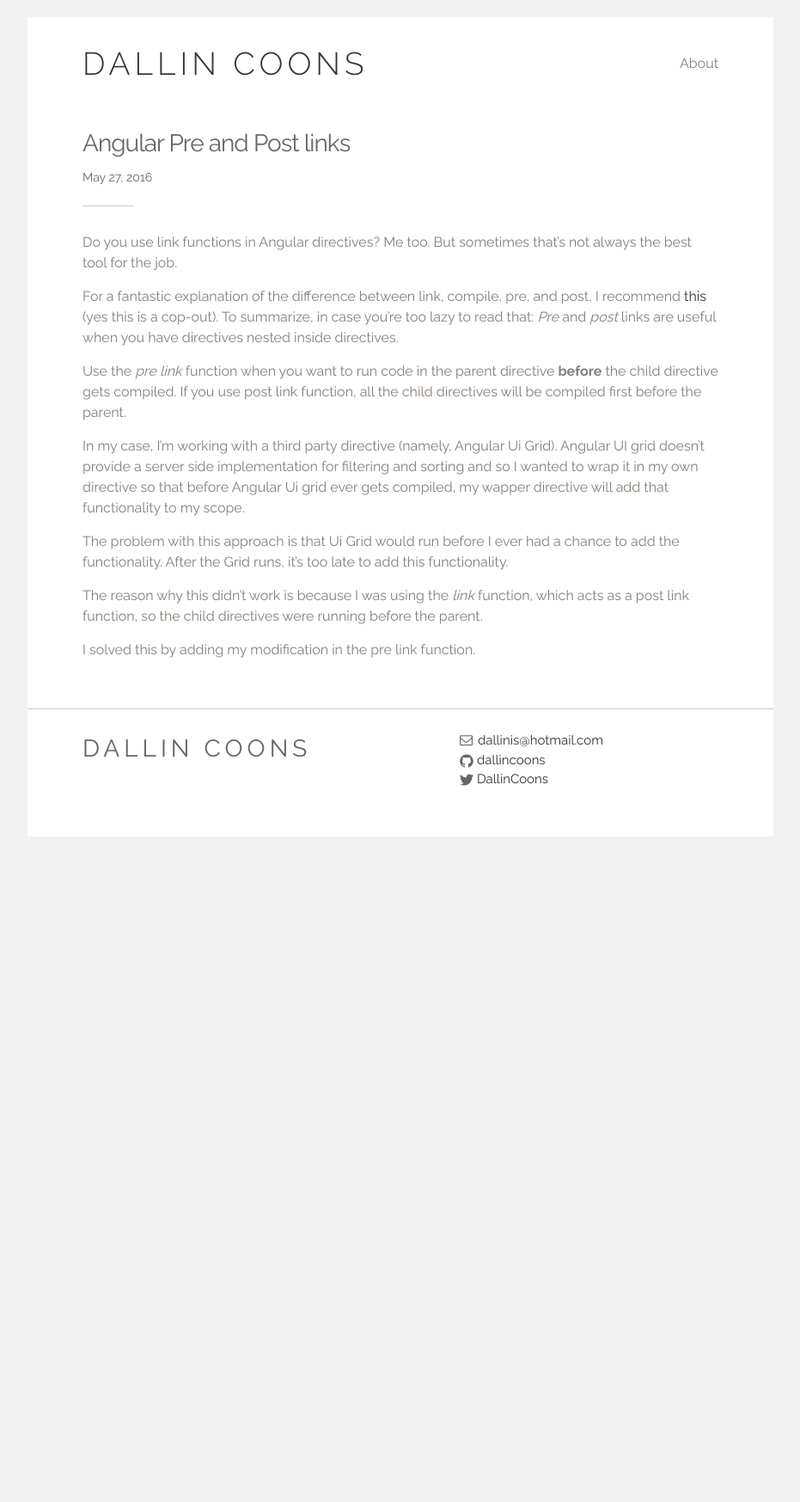
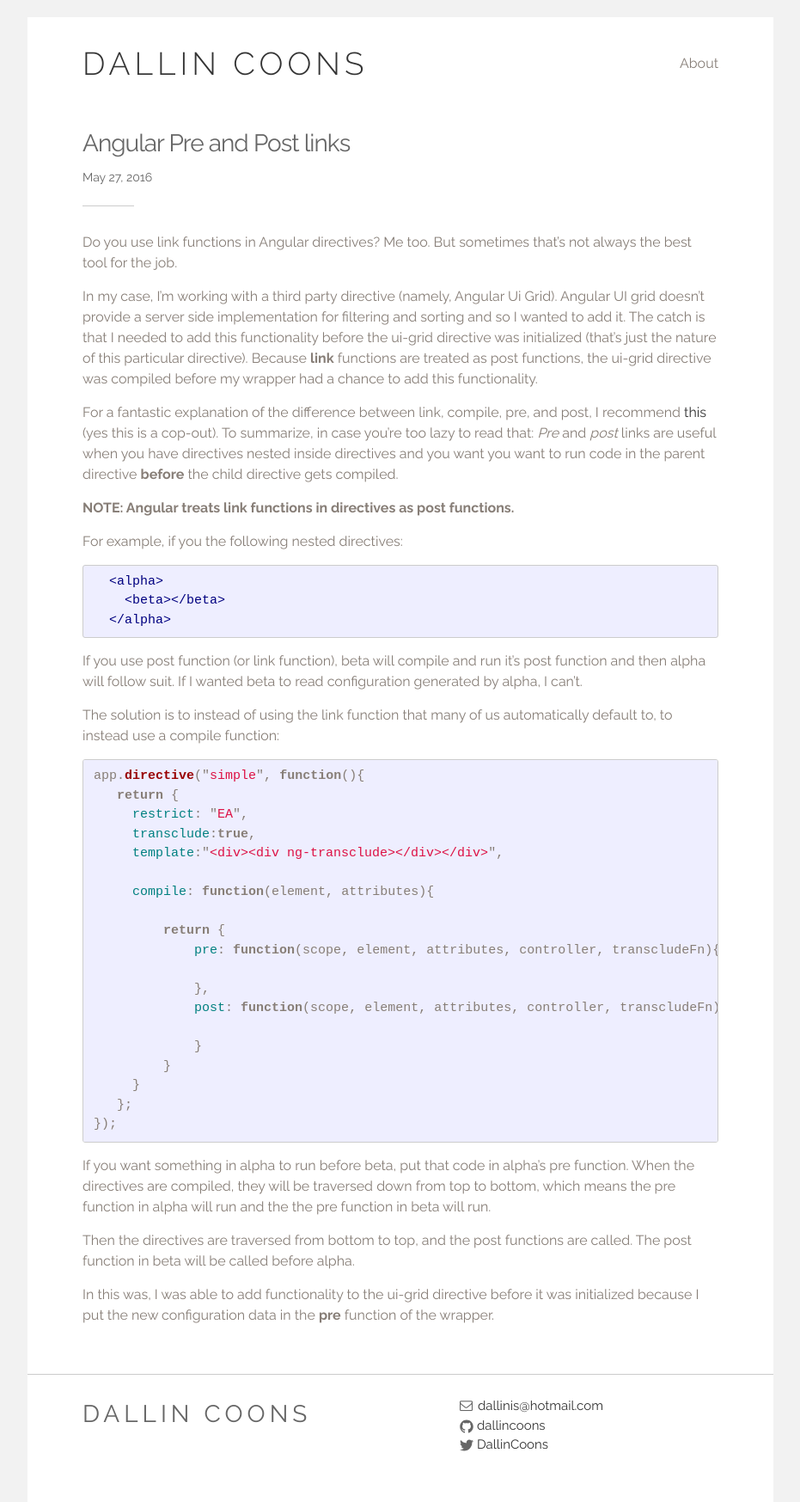
Before and after one commit to dallincoons/dallincoons.github.io, a Jekyll site: the page built from _posts/2016-05-27-Angular-pre-and-post-links.markdown, in a window 1280 px wide. Shown: the whole page at 86% size, without its empty margins (174-1105 px from the left). Built offline with Jekyll 4.4.1, drawn with Linux system fonts in a browser that asks for light colours; nearby versions of some CDN libraries; library files that are not in the unit come from our copies; before the commit the page ends 973 px from its top, so only the background shows below that.

Commit message:
change pre and post link post

```diff
--- a/_posts/2016-05-27-Angular-pre-and-post-links.markdown
+++ b/_posts/2016-05-27-Angular-pre-and-post-links.markdown
@@ -5,15 +5,48 @@ title: Angular Pre and Post links
 
 Do you use link functions in Angular directives? Me too. But sometimes that's not always the best tool for the job.
 
-For a fantastic explanation of the difference between link, compile, pre, and post, I recommend [this](http://www.jvandemo.com/the-nitty-gritty-of-compile-and-link-functions-inside-angularjs-directives/) (yes this is a cop-out). To summarize, in case you're too lazy to read that: *Pre* and *post* links are useful when you have directives nested inside directives.
+In my case, I'm working with a third party directive (namely, Angular Ui Grid). Angular UI grid doesn't provide a server side implementation for filtering and sorting and so I wanted to add it. The catch is that I needed to add this functionality before the ui-grid directive was initialized (that's just the nature of this particular directive). Because **link** functions are treated as post functions, the ui-grid directive was compiled before my wrapper had a chance to add this functionality.
 
-Use the *pre link* function when you want to run code in the parent directive __before__ the child directive gets compiled. If you use post link function, all the child directives will be compiled
-first before the parent.
+For a fantastic explanation of the difference between link, compile, pre, and post, I recommend [this](http://www.jvandemo.com/the-nitty-gritty-of-compile-and-link-functions-inside-angularjs-directives/) (yes this is a cop-out). To summarize, in case you're too lazy to read that: *Pre* and *post* links are useful when you have directives nested inside directives and you want you want to run code in the parent directive __before__ the child directive gets compiled.
 
-In my case, I'm working with a third party directive (namely, Angular Ui Grid). Angular UI grid doesn't provide a server side implementation for filtering and sorting and so I wanted to wrap it in my own directive so that before Angular Ui grid ever gets compiled, my wapper directive will add that functionality to my scope.
+**NOTE: Angular treats link functions in directives as post functions.**
 
-The problem with this approach is that Ui Grid would run before I ever had a chance to add the functionality. After the Grid runs, it's too late to add this functionality.
+For example, if you the following nested directives:
 
-The reason why this didn't work is because I was using the *link* function, which acts as a post link function, so the child directives were running before the parent.
+{% highlight html %}
+  <alpha>
+    <beta></beta>
+  </alpha>
+{% endhighlight %}
 
-I solved this by adding my modification in the pre link function.
+If you use post function (or link function), beta will compile and run it's post function and then alpha will follow suit. If I wanted beta to read configuration generated by alpha, I can't.
+
+The solution is to instead of using the link function that many of us automatically default to, to instead use a compile function:
+
+{% highlight javascript %}
+app.directive("simple", function(){
+   return {
+     restrict: "EA",
+     transclude:true,
+     template:"<div>{{label}}<div ng-transclude></div></div>",
+
+     compile: function(element, attributes){
+
+         return {
+             pre: function(scope, element, attributes, controller, transcludeFn){
+
+             },
+             post: function(scope, element, attributes, controller, transcludeFn){
+
+             }
+         }
+     }
+   };
+});
+{% endhighlight %}
+
+If you want something in alpha to run before beta, put that code in alpha's pre function. When the directives are compiled, they will be traversed down from top to bottom, which means the pre function in alpha will run and the the pre function in beta will run.
+
+Then the directives are traversed from bottom to top, and the post functions are called. The post function in beta will be called before alpha.
+
+In this was, I was able to add functionality to the ui-grid directive before it was initialized because I put the new configuration data in the **pre** function of the wrapper.
```
Also changed, not shown: images/uiGridDirective.PNG (added).
